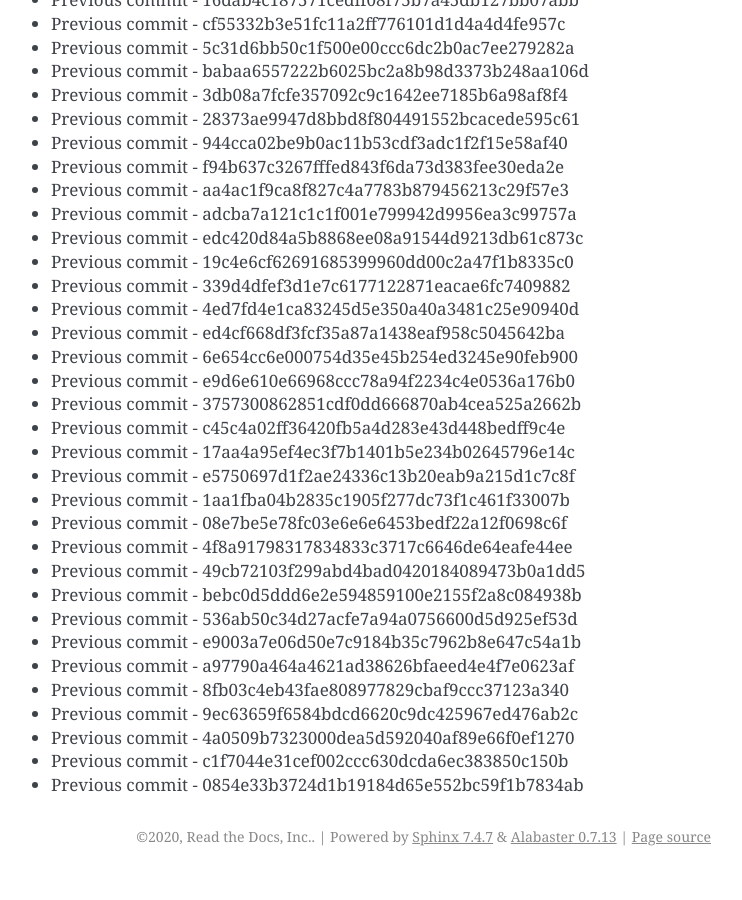
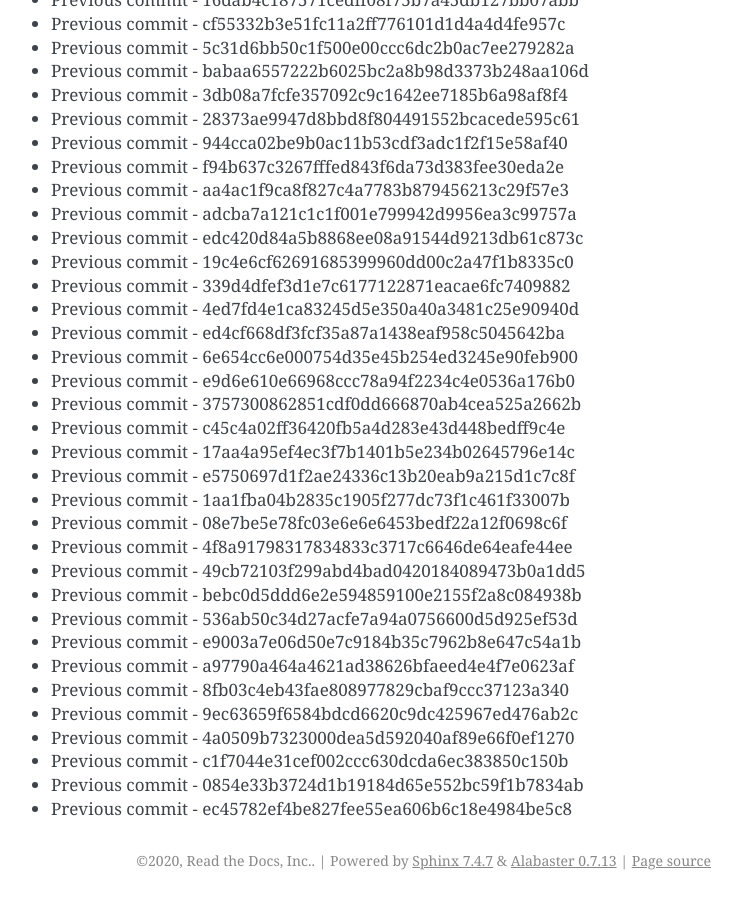
Before and after one commit to readthedocs/rtd-git-stresstest, a Sphinx documentation site: the page built from docs/updates.rst, in a window 1280 px wide and 900 px high, scrolled down 93511 px. Shown: the whole window, without its empty margins (399-1141 px from the left). Built offline with Sphinx 7.4.7, drawn with Linux system fonts in a browser that asks for light colours; before the commit the page ends 94387 px from its top, so only the background shows below that.

Commit message:
Generating commit from previous: ec45782ef4be827fee55ea606b6c18e4984be5c8

```diff
--- a/docs/updates.rst
+++ b/docs/updates.rst
@@ -3961,3 +3961,4 @@ It can be tested for any performance characteristics.
 * Previous commit - 4a0509b7323000dea5d592040af89e66f0ef1270
 * Previous commit - c1f7044e31cef002ccc630dcda6ec383850c150b
 * Previous commit - 0854e33b3724d1b19184d65e552bc59f1b7834ab
+* Previous commit - ec45782ef4be827fee55ea606b6c18e4984be5c8
```
